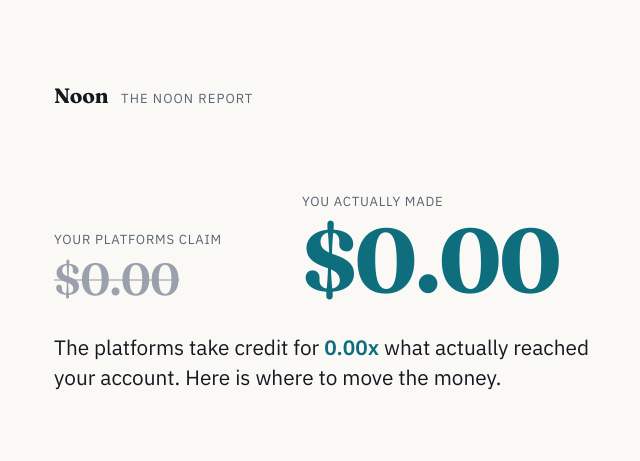
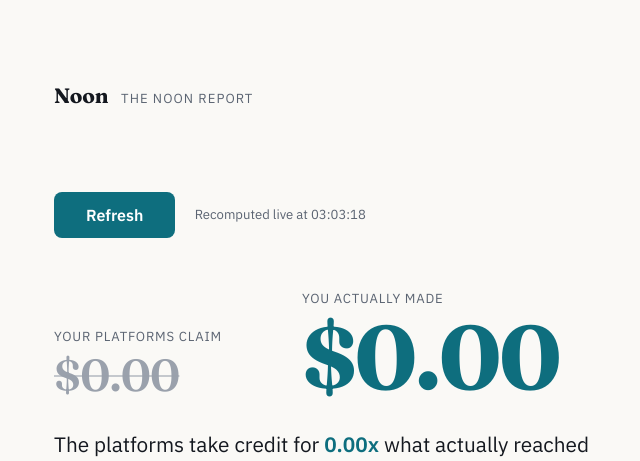
Before and after one commit to ShaelaToni/operation-midday, a Django app: page / in a window 1280 px wide. Shown: the top 461 px of the page, without its empty margins (138-778 px from the left). Run offline with Django 5.2, Linux system fonts and the light colour scheme.

Commit message:
Add live Refresh: recompute the report on demand with a visible timestamp

```diff
--- a/noon/static/noon/tokens.css
+++ b/noon/static/noon/tokens.css
@@ -49,3 +49,8 @@ body{background:var(--paper);color:var(--ink);font:400 var(--step-0)/1.55 var(--
 .empty{color:var(--ink-soft);padding:var(--sp-4);text-align:center;border:1px dashed var(--line);border-radius:12px;}
 @media (max-width:34rem){.wrap{padding:var(--sp-5) var(--sp-3);}.card{flex-direction:column;align-items:flex-start;gap:var(--sp-1);}}
 @media (prefers-reduced-motion:no-preference){.gap__real{animation:rise .6s cubic-bezier(.2,.7,.2,1) both;}@keyframes rise{from{opacity:0;transform:translateY(.25em);}to{opacity:1;transform:none;}}}
+.refresh{display:flex;align-items:center;gap:var(--sp-3);margin-bottom:var(--sp-5);}
+.refresh__btn{font-family:var(--body);font-size:var(--step-0);font-weight:600;color:var(--surface);background:var(--accent);border:none;border-radius:8px;padding:var(--sp-2) var(--sp-4);cursor:pointer;}
+.refresh__btn:hover{background:var(--accent-ink);}
+.refresh__btn:focus-visible{outline:2px solid var(--accent-ink);outline-offset:2px;}
+.refresh__stamp{font-size:var(--step--1);color:var(--ink-soft);}
--- a/noon/templates/noon/report.html
+++ b/noon/templates/noon/report.html
@@ -5,6 +5,11 @@
     <span class="masthead__mark">Noon</span>
     <span class="masthead__sub">The Noon Report</span>
   </header>
+  <form class="refresh" method="post" action="{% url 'noon:refresh' %}">
+    {% csrf_token %}
+    <button type="submit" class="refresh__btn">Refresh</button>
+    <span class="refresh__stamp">Recomputed live at {{ recomputed_at }}</span>
+  </form>
   <section class="gap">
     <div class="gap__row">
       <div class="gap__side">
--- a/noon/urls.py
+++ b/noon/urls.py
@@ -7,5 +7,6 @@ app_name = "noon"
 
 urlpatterns = [
     path("", views.report, name="report"),
+    path("refresh/", views.refresh, name="refresh"),
     path("health/", views.health, name="health"),
 ]
--- a/noon/views.py
+++ b/noon/views.py
@@ -1,41 +1,48 @@
-"""Noon views. The report view ties the seam: read_profit_facts (ORM, in noon/reporting.py) ->
-build_report (pure) -> template. NO ProfitFact query logic lives here - the view delegates the ORM
-read to the reader and the logic to the pure builder, then curates top-N moves for the digest
-(a presentation choice - the builder returns the full ranked list; the full list lives at a future
-/moves route)."""
+"""Noon views. report + refresh both build the digest via a shared helper: read (ORM, in the
+reader) -> build_report (pure) -> curated top-N -> render. No ProfitFact query logic here."""
+from datetime import datetime
+
 from django.http import HttpResponse
 from django.shortcuts import render
+from django.views.decorators.http import require_POST
 
 from application.report import build_report
 from noon.models import Account
 from noon.reporting import read_profit_facts
 
-_TOP_FUEL = 3      # winners to feature (feed these)
-_TOP_FREE_UP = 5   # biggest drainers to feature (reclaim these)
+_TOP_FUEL = 3
+_TOP_FREE_UP = 5
+
+
+def _digest_context():
+    """Build the full digest context (shared by report GET and refresh POST). Read-only,
+    empty-state safe. The 'recomputed_at' stamp makes a refresh visibly do something."""
+    account = Account.objects.filter(name="Demo Account").first()
+    facts = read_profit_facts(account) if account is not None else []
+    data = build_report(facts)
+    fuel = [m for m in data.moves if m.action == "fuel"][:_TOP_FUEL]
+    drainers = [m for m in data.moves if m.action == "free_up"]
+    top_free_up = sorted(drainers, key=lambda m: m.amount, reverse=True)[:_TOP_FREE_UP]
+    return {
+        "report": data,
+        "top_fuel": fuel,
+        "top_free_up": top_free_up,
+        "recomputed_at": datetime.now().strftime("%H:%M:%S"),
+    }
 
 
 def report(request):
-    """The Noon Report digest. Reads the demo account's reconciled facts through the reader,
-    builds the pure report payload, curates the top money moves for the hero digest, renders it.
-    Read-only and empty-state safe."""
-    account = Account.objects.filter(name="Demo Account").first()
-    facts = read_profit_facts(account) if account is not None else []
-    data = build_report(facts)
+    """The Noon Report digest."""
+    return render(request, "noon/report.html", _digest_context())
 
-    # Curate top-N for the digest (presentation): winners are already ranked highest-profit first;
-    # drainers rank lowest-profit last, so the biggest drainers are the tail, reversed to lead with
-    # the largest reclaimable spend.
-    fuel = [m for m in data.moves if m.action == "fuel"][:_TOP_FUEL]
-    drainers = [m for m in data.moves if m.action == "free_up"]
-    top_free_up = sorted(drainers, key=lambda m: m.amount, reverse=True)[:_TOP_FREE_UP]
 
-    return render(request, "noon/report.html", {
-        "report": data,
-        "top_fuel": fuel,
-        "top_free_up": top_free_up,
-    })
+@require_POST
+def refresh(request):
+    """Re-run the report live and re-render. Honest motion: the recomputed-at stamp updates,
+    proving the pipeline ran, not a static screenshot."""
+    return render(request, "noon/report.html", _digest_context())
 
 
 def health(request):
-    """Liveness check - plain 200, no DB. The box is up if this responds."""
+    """Liveness check - plain 200, no DB."""
     return HttpResponse("ok", content_type="text/plain")
```
